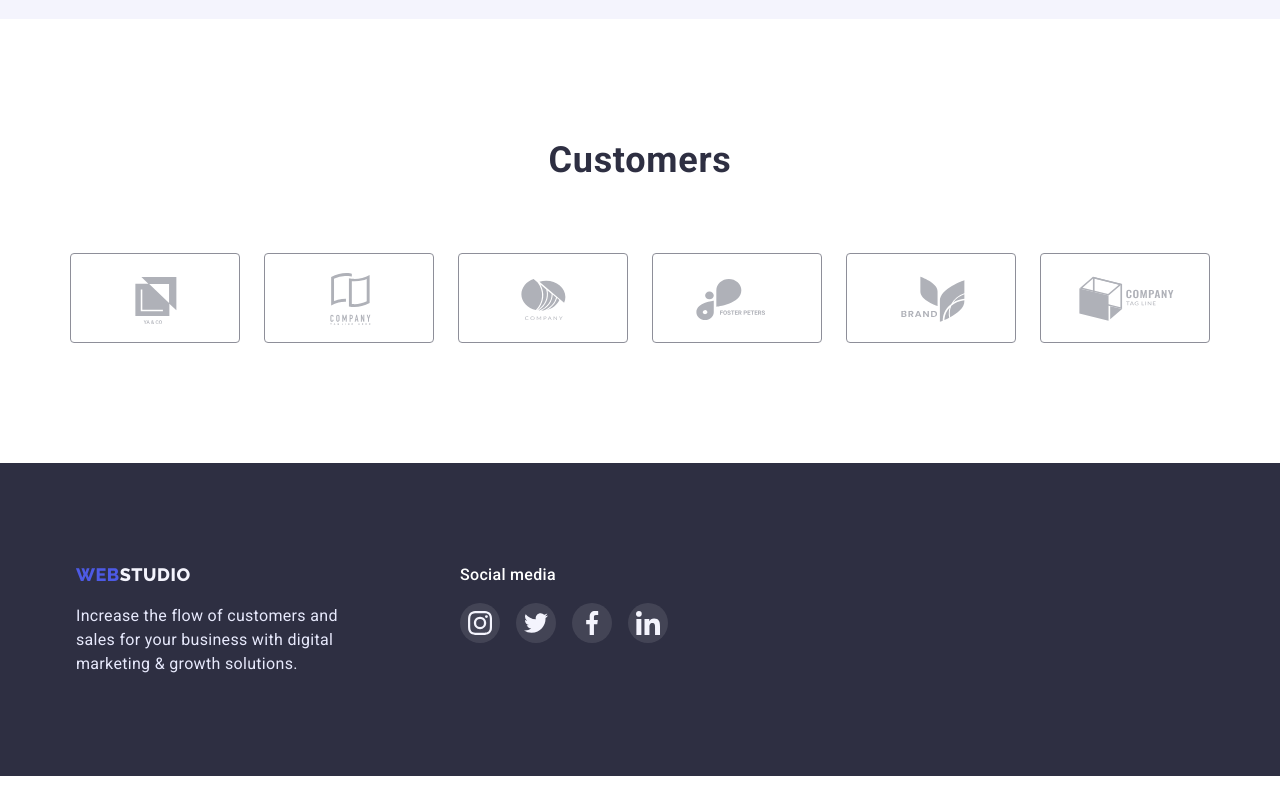
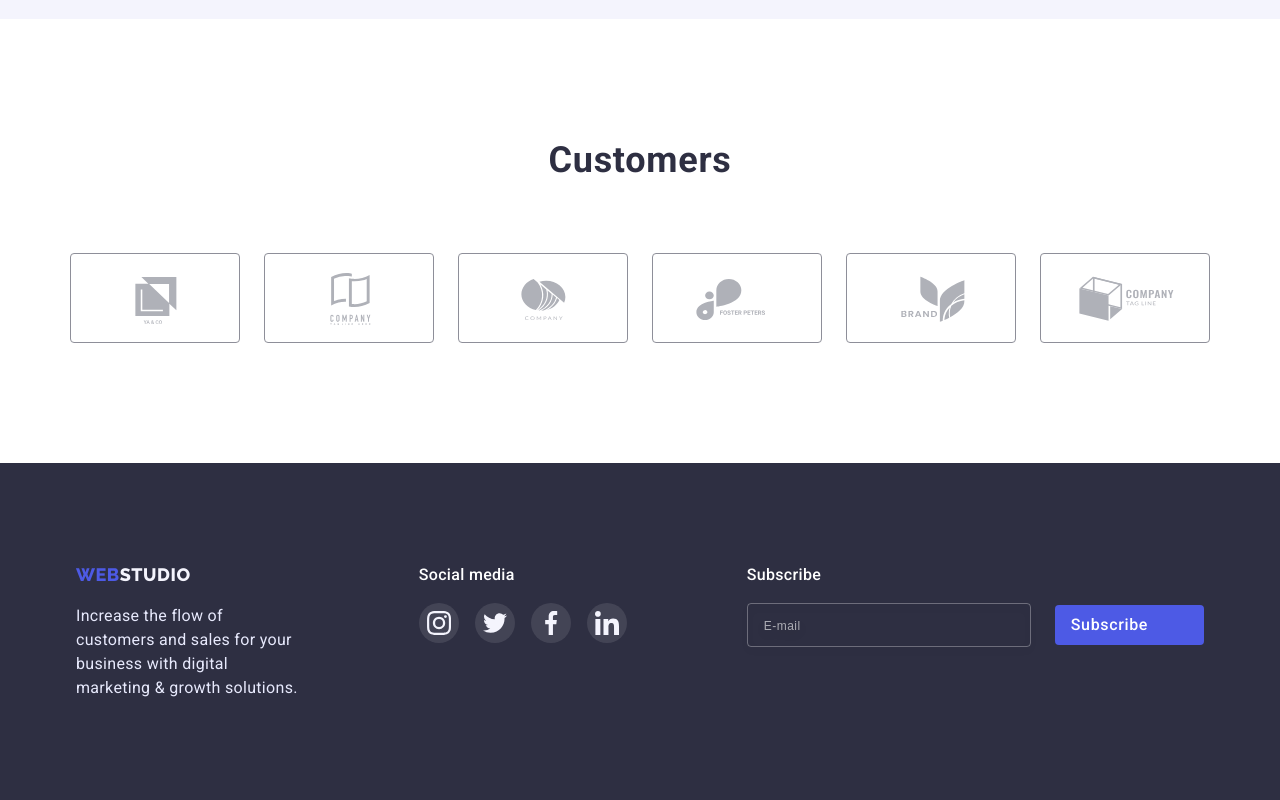
Before and after one commit to VolodymyrBilichenko/goit-markup-hw-05, a plain HTML site: page index.html in a window 1280 px wide. Shown: the part 2456-3256 px from the top of the page. Before the commit the page ends 3232 px from the top, so only its background shows below. Drawn offline with nearby package versions, Linux system fonts and the light colour scheme.

Commit message:
update css

```diff
--- a/css/style.css
+++ b/css/style.css
@@ -432,6 +432,56 @@ img {
   background-color: #31D0AA;
 }
 
+.footer .subscribe-title{
+    font-weight: 500;
+    font-size: 16px;
+    line-height: 1.5;
+    letter-spacing: 0.02em;
+    color: var(--white);
+}
+.footer .subscribe-form-block{
+  margin-top: 16px;
+  display: flex;
+  align-items: center;
+  gap: 24px;
+}
+.footer .subscribe-inp-email{
+  display: block;
+  border: 1px solid rgba(255, 255, 255, 0.3);
+  filter: drop-shadow(0px 4px 4px rgba(0, 0, 0, 0.15));
+  border-radius: 4px;
+  outline: none;
+  width: 264px;
+  height: 40px;
+  padding-left: 16px;
+  background: transparent;
+  color: rgba(255, 255, 255, 0.6);
+}
+.footer .subscribe-inp-email::placeholder{
+  font-size: 12px;
+  line-height: 2;
+  letter-spacing: 0.04em;
+  color: rgba(255, 255, 255, 0.6);
+}
+.footer .subscribe-button{
+  display: flex;
+  align-items: center;
+  justify-content: center;
+  padding: 8px 16px;
+  gap: 16px;
+  border-radius: 4px;
+  background-color: var(--iris-blue);
+  font-weight: 500;
+  font-size: 16px;
+  line-height: 1.5;
+  letter-spacing: 0.04em;
+  color: var(--white);
+  transition: background-color var(--trns-general);
+}
+.footer .subscribe-button .subscribe-plane{
+  fill: var(--white)
+}
+
 
 .backdrop{
   position: fixed;
--- a/index.html
+++ b/index.html
@@ -377,6 +377,20 @@
                         </li>
                     </ul>
                 </div>
+                <div class="footer-subscribe">
+                    <form class="subscribe-form">
+                        <label for="subscribe-mail" class="subscribe-title">Subscribe</label>
+                        <div class="subscribe-form-block">
+                            <input type="email" id="subscribe-mail" placeholder="E-mail" name="subscribe-email" class="subscribe-inp-email">
+                            <button class="subscribe-button btn" type="submit">
+                                Subscribe
+                                <svg class="subscribe-plane" width="24" height="24">
+                                    <use href="./images/symbol-defs.svg#icon-plane"></use>
+                                </svg>
+                            </button>
+                        </div>
+                    </form>
+                </div>
             </div>
         </div>
     </footer>
```
Also changed, not shown: images/plane.svg (added).
